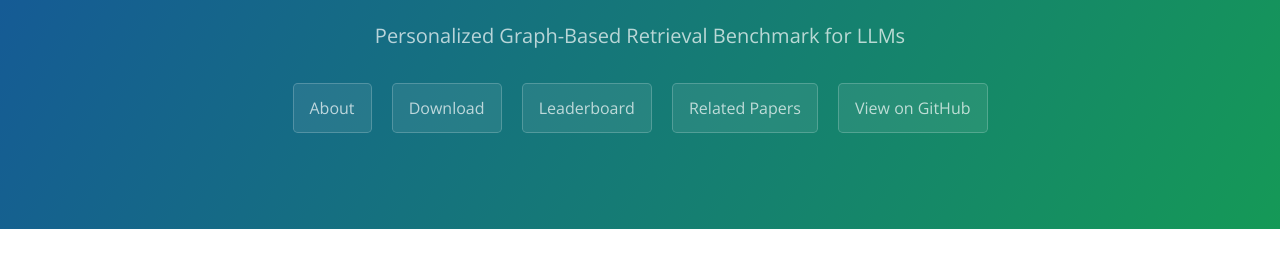
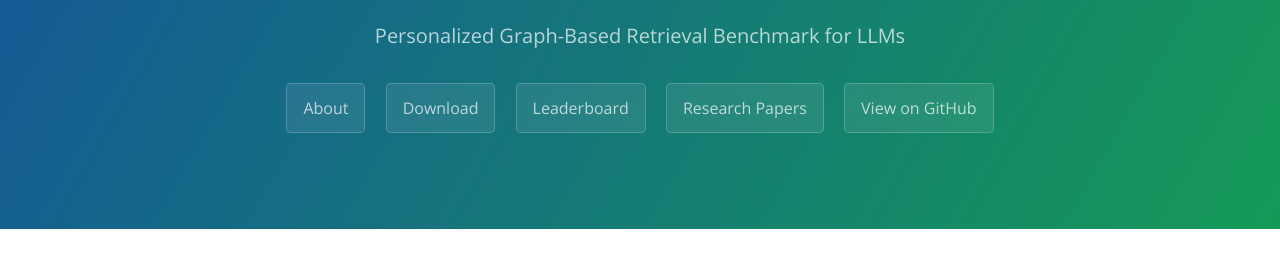
Before and after one commit to PGraphRAG-benchmark/PGraphRAG-benchmark.github.io, a Jekyll site: the page built from index.html, in a window 1280 px wide. Shown: the part 154-422 px from the top of the page. Built offline with Jekyll 4.4.1, drawn with Linux system fonts in a browser that asks for light colours; the list of posts is cut into pages by our own code.

Commit message:
Update page-header.html

```diff
--- a/_includes/page-header.html
+++ b/_includes/page-header.html
@@ -5,7 +5,7 @@
   <a href="/index.html" class="btn">About</a>
   <a href="/download" class="btn">Download</a>
   <a href="/leaderboard" class="btn">Leaderboard</a>
-  <a href="/papers" class="btn">Related Papers</a>
+  <a href="/papers" class="btn">Research Papers</a>
   <!-- <a href="/assets/citation.bibtex" class="btn">BibTeX</a> -->
   <a href="https://github.com/PGraphRAG-benchmark/PGR-LLM/" class="btn">View on GitHub</a>
 </section>
```
